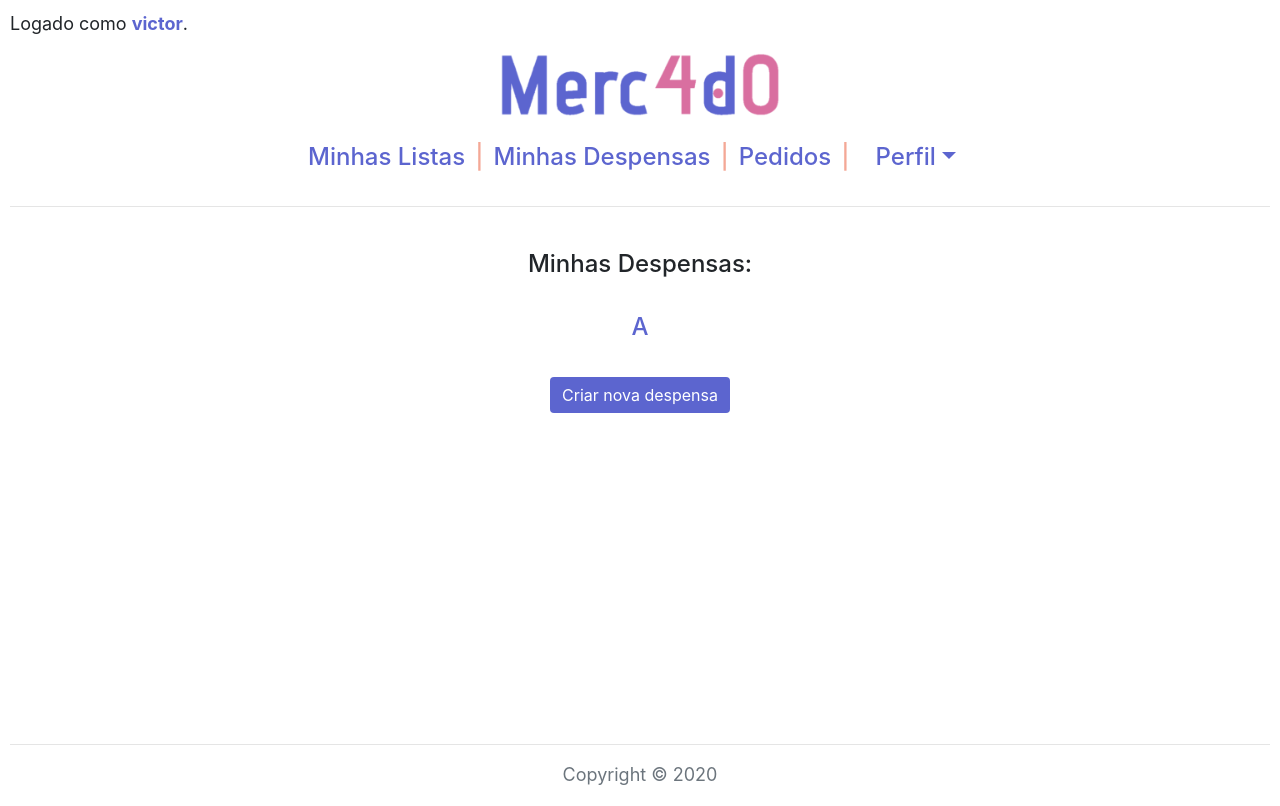
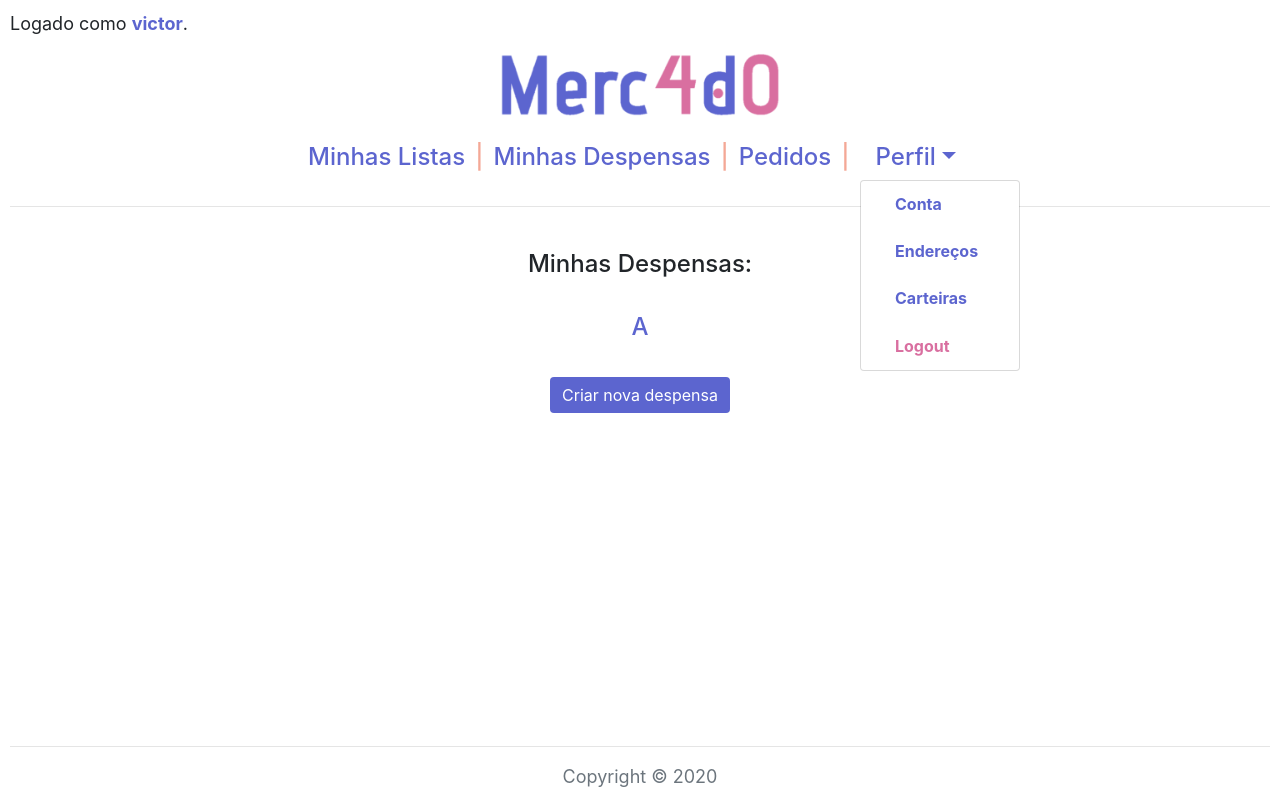
Before and after one commit to victor-kowalski-m/merc4d0, a Django app: page /acompanhamentos in a window 1280 px wide, after a click on "Perfil". Run offline with Django 3.2, Linux system fonts and the light colour scheme; a user stored in the database is signed in; data comes from the database, SQL or seed files in the repository; some libraries are stand-ins or nearby versions.

Commit message:
Ajustes footer e criacao do dropdown

```diff
--- a/compras/static/compras/styles.css
+++ b/compras/static/compras/styles.css
@@ -12,13 +12,13 @@
 body {
   padding: 10px;
   font-size: large;
-  height: 100vh;
+  height: 100%;
   min-height: 500px;
   /* min-width: 1000px; */
 }
 
 main {
-  height: 92%;
+  min-height: 90vh;
 }
 
 /* Chrome, Safari, Edge, Opera */
@@ -45,6 +45,11 @@ a#username {
 a#username:hover {
   color: var(--secondary-color);
   text-decoration: none;
+}
+
+ul#dropmer {
+  color: var(--primary-color);
+  font-weight: bold;
 }
 
 nav#navegacao-principal {
@@ -127,5 +132,7 @@ ul {
 }
 
 footer {
-  height: 8%;
+  clear: both;
+  position: relative;
+  height: 50px;
 }
--- a/compras/templates/compras/layout.html
+++ b/compras/templates/compras/layout.html
@@ -62,15 +62,22 @@
                     <li><a href="{% url 'carteira' %}">Carteira</a></li>
                     <span>|</span>
                     <li><a href="{% url 'logout' %}">Logout</a></li> -->
-
+                    <!-- <div class="dropdown">
+                        <button class="btn btn-primary dropdown-toggle" type="button" data-toggle="dropdown">Dropdown Example
+                        <span class="caret"></span></button>
+                        <ul class="dropdown-menu">
+                          <li><a href="#">HTML</a></li>
+                          <li><a href="#">CSS</a></li>
+                          <li><a href="#">JavaScript</a></li>
+                        </ul>
+                      </div> -->
                     <li class="nav-item dropdown">
-                        <a class="nav-link dropdown-toggle" data-bs-toggle="dropdown" role="button" aria-expanded="false">Perfil</a>
+                        <a class="nav-link dropdown-toggle" data-toggle="dropdown" role="button" aria-expanded="false">Perfil</a>
                         <ul class="dropdown-menu">
-                          <li><a class="dropdown-item" href="{% url 'conta' %}">Conta</a></li>
-                          <li><a class="dropdown-item" href="{% url 'enderecos' %}">Endereços</a></li>
-                          <li><a class="dropdown-item" href="{% url 'carteira' %}">Carteiras</a></li>
-                          <li><hr class="dropdown-divider"></li>
-                          <li><a class="dropdown-item" href="{% url 'logout' %}">Logout</a></li>
+                          <li><a class="dropdown-item" href="{% url 'conta' %}" style="color: #5c65cf; font-weight: bold;">Conta</a></li>
+                          <li><a class="dropdown-item" href="{% url 'enderecos' %}" style="color: #5c65cf; font-weight: bold;">Endereços</a></li>
+                          <li><a class="dropdown-item" href="{% url 'carteira' %}" style="color: #5c65cf; font-weight: bold;">Carteiras</a></li>
+                          <li><a class="dropdown-item" href="{% url 'logout' %}" style="color: #d96fa0; font-weight: bold;">Logout</a></li>
                         </ul>
                     </li>
 
```
Also changed, not shown: compras/views.py (+20 -1 lines).
